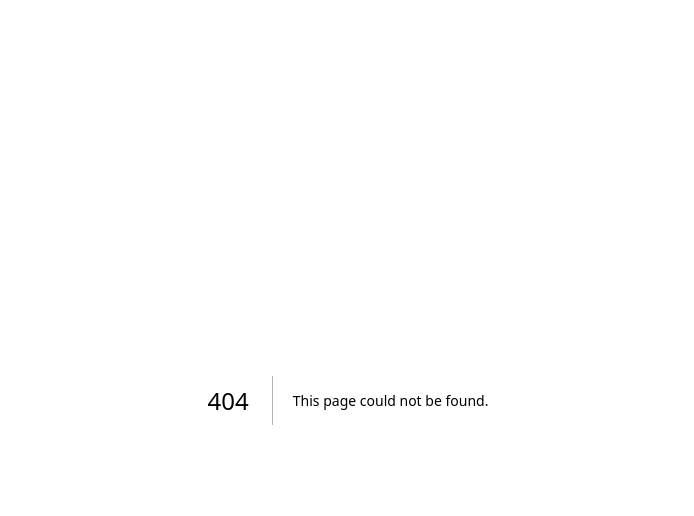
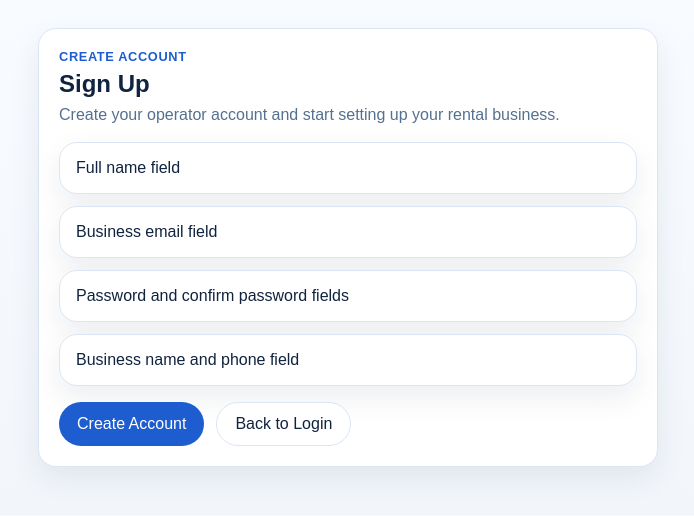
Before and after one commit to kkoly10/rental-software, a Next.js app: page /signup in a window 1280 px wide. Before the commit this address had no page. Shown: the top 516 px of the page, without its empty margins (292-986 px from the left). Built offline with nearby package versions, Linux system fonts and the light colour scheme.

Commit message:
Add signup page scaffold

```diff
--- /dev/null
+++ b/app/signup/page.tsx
@@ -0,0 +1,29 @@
+import Link from "next/link";
+
+export default function SignupPage() {
+  return (
+    <main className="page">
+      <div className="container" style={{ maxWidth: 620 }}>
+        <section className="panel">
+          <div className="section-header">
+            <div>
+              <div className="kicker">Create account</div>
+              <h1 style={{ margin: "6px 0 8px" }}>Sign Up</h1>
+              <div className="muted">Create your operator account and start setting up your rental business.</div>
+            </div>
+          </div>
+          <div className="list">
+            <div className="order-card">Full name field</div>
+            <div className="order-card">Business email field</div>
+            <div className="order-card">Password and confirm password fields</div>
+            <div className="order-card">Business name and phone field</div>
+          </div>
+          <div style={{ marginTop: 16, display: "flex", gap: 12 }}>
+            <button className="primary-btn">Create Account</button>
+            <Link href="/login" className="secondary-btn">Back to Login</Link>
+          </div>
+        </section>
+      </div>
+    </main>
+  );
+}
```
